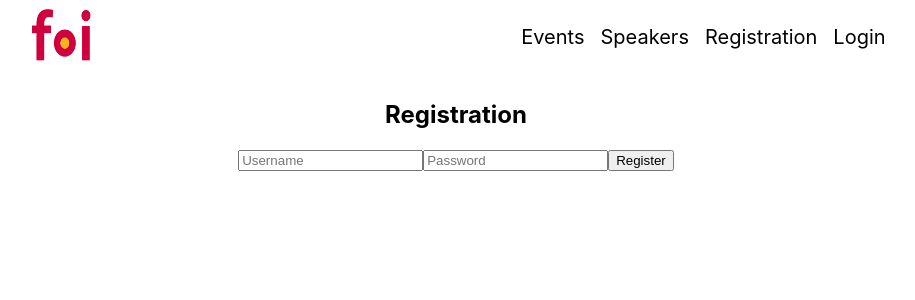
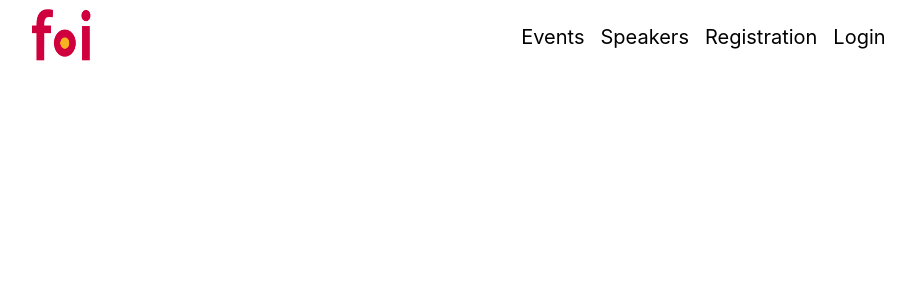
Before and after one commit to denbudins/SpecAcademyReact, a React (Create React App) app: page /registration in a window 1280 px wide. Shown: the top 300 px of the page, without its empty margins (184-1099 px from the left). Built offline with nearby package versions, Linux system fonts and the light colour scheme.

Commit message:
Added pages Registration and Login

```diff
--- a/src/pages/LogIn.js
+++ b/src/pages/LogIn.js
@@ -3,10 +3,6 @@ import React from "react";
 const LogIn = (props) => {
     return(
         <>
-            <h2>Login</h2>
-            <input type="text" placeholder="Username"></input>
-            <input type="text" placeholder="Password"></input>
-            <button>Login</button>
         </>
     );
 }
--- a/src/pages/Registration.js
+++ b/src/pages/Registration.js
@@ -1,29 +1,11 @@
-import React, {useState} from "react";
-import { Redirect } from 'react-router-dom';
+import React from "react";
 
 
 import {PostRegisterUser} from "../services/apiWorks";
 
 const Registration = (props) => {
-    const [login, setLogin] = useState('');
-    const [messeg, setmMsseg] = useState('');
-
-    function RegisterUser(){
-        PostRegisterUser().then(res => setLogin(res.ok));
-        login ? setmMsseg('') : setmMsseg('Greška prilikom registracije!');
-    }
-
-    function ClearMesseg(){
-        setmMsseg('');
-    }
-
     return(
         <>
-            <h2>Registration </h2>
-            <input type="text" id="userName" placeholder="Username" onFocus={ClearMesseg}></input>
-            <input type="text" id="password" placeholder="Password" onFocus={ClearMesseg}></input>
-            <button onClick={RegisterUser}>Register</button>
-            {login ? <Redirect to="/login"/> : <p>{messeg}</p>}
         </>
     );
 }
```
